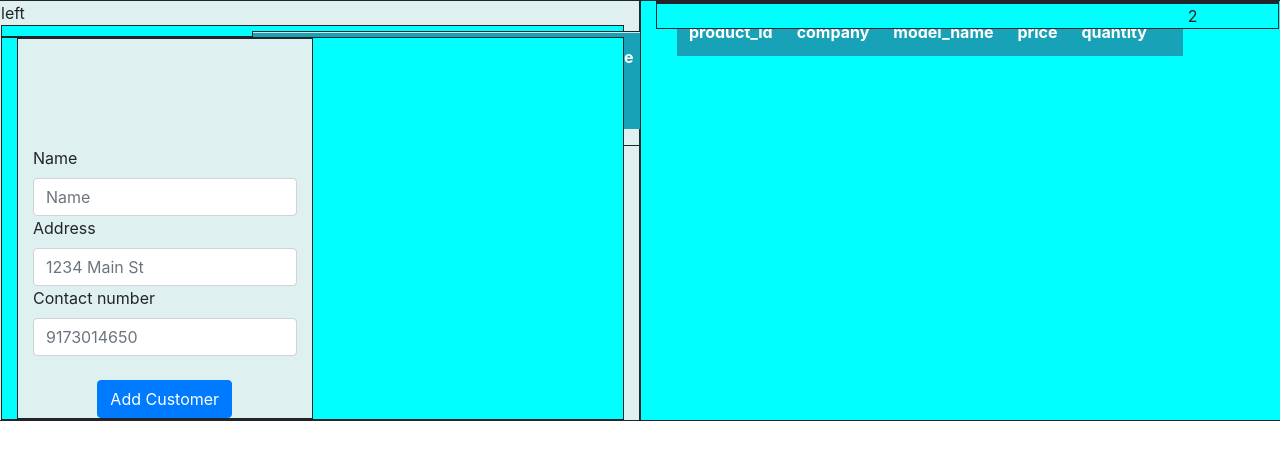
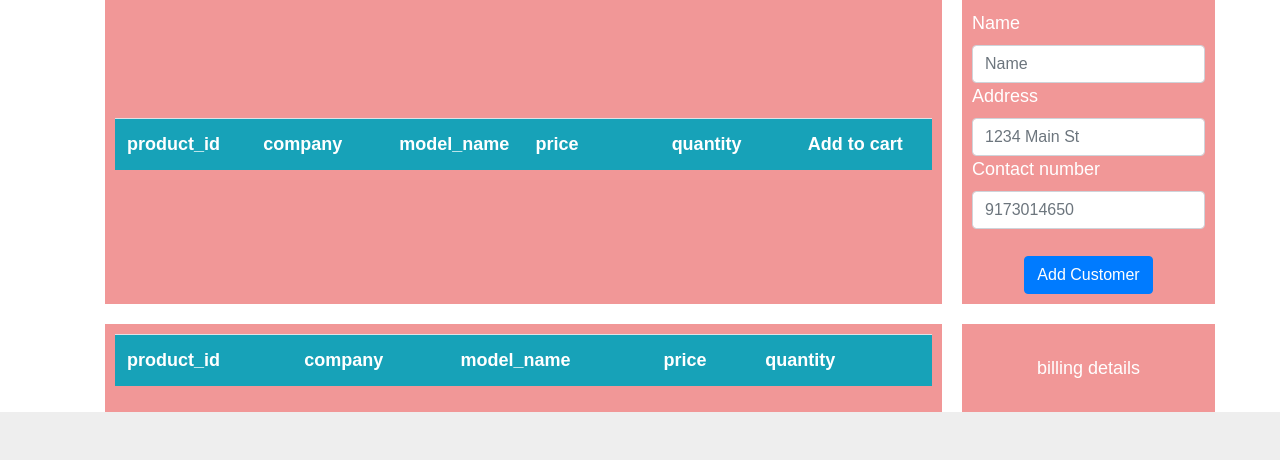
Before and after one commit to paramparekh/SMS_DBMS, a website: page Modules/Billing.html in a window 1280 px wide. Drawn offline with nearby package versions, Linux system fonts and the light colour scheme; no server answers.

Commit message:
unit testing started

```diff
--- a/CSS/Supplier.css
+++ b/CSS/Supplier.css
@@ -4,12 +4,12 @@
     margin-left: 10px;
 }
 #leftdiv{
-    background-color: darkgray;
+    background-color: rgba(58, 208, 245, 0.684);
     margin-right: 5px;
     padding: 1%;
 }
 #rightdiv{
-    background-color: darkgray;
+    background-color: rgba(58, 208, 245, 0.684);
     width: 1200px;
     height: 650px;
     padding: 5px;
@@ -24,5 +24,6 @@
 }
 
 th{
-    color:#fff;
+    color:rgb(8, 8, 8);
+    background-color: rgb(251, 179, 106);
   }
--- a/CSS/billing.css
+++ b/CSS/billing.css
@@ -27,17 +27,22 @@
     border: 1px solid;
 }
 #div1{
-
+    display: table;
     padding: 5px;
 }
 
 #recorddiv{
     float: left;
     border: 1px solid;
-
     margin-left: 230px;
+    display: table;
 }
-
+#recorddiv2{
+    float: left;
+    border: 1px solid;
+    margin-left: 230px;
+    display: table;
+}
 th{
     color:#fff;
   }
@@ -53,6 +58,7 @@ th{
     background-color: aqua;
     border-color: black;
     border: 1px solid;
+
 }
 
 #sb2{
@@ -60,5 +66,34 @@ th{
     background-color: rgb(0, 255, 255);
     border-color: black;
     border: 1px solid;
+}
 
-}
+
+*{
+    margin:0;
+    padding:0;
+    box-sizing:border-box;
+  }
+  html{
+    background-color:#eee;
+  }
+  .container{
+    margin-left: 90px;
+    background-color:#fff;
+    display:grid;
+    grid-template-columns: auto auto;
+    grid-row: auto auto;
+    grid-column-gap: 20px;
+    grid-row-gap: 20px;
+
+  }
+.box{
+      background-color:rgb(241, 151, 151);
+      padding: 10px;
+      color:#fff;
+      display:flex;
+      align-items:center;
+      justify-content:center;
+      font-size:18px;
+      font-family:sans-serif;
+    }
--- a/CSS/mobile.css
+++ b/CSS/mobile.css
@@ -2,11 +2,21 @@
 
     padding: 5px;
 }
-
+/*
 #recorddiv{
     float: left;
     border: 1px solid;
     margin-left: 230px;
+}*/
+
+table {
+    margin: 0 auto;
+    width: 100%;
+}
+
+input {
+    width: 60px;
+    overflow-y: scroll;
 }
 
 th{
--- a/Modules/Billing.html
+++ b/Modules/Billing.html
@@ -11,14 +11,14 @@
     <link rel="stylesheet" href="/CSS/billing.css">
 </head>
 <body>
-
+        <!--
 
         <div class="row">
-             <div class="col" id="leftdiv">left
+             <div class="col" id="leftdiv">
                 <div class="col" id="sb1">
                     <div id="div1">
 
-        <div id="recorddiv">
+            <div id="recorddiv">
 
             <table class="table table-striped">
                 <tr  class="bg-info">
@@ -42,7 +42,7 @@
 
                </div>
                 <div class="col" id="sb2">
-                  <div class="col" id="leftdiv">
+                  <div class="col" id="formleftdiv">
                      <form onkeydown="return event.key != 'Enter';" autocomplete="off" id="Custfrm" >
                           <label for="name">Name</label>
                           <div class="row">
@@ -63,9 +63,12 @@
 
                 </div>
              </div>
+
+
              <div class="col" id="rightdiv">
-                <div class="col" id="selecteditems"> <div id="div2">
-    <div id="recorddiv2">
+                <div class="col" id="selecteditems">
+                    <div id="div2">
+         <div id="recorddiv2">
 
         <table class="table table-striped">
             <tr  class="bg-info">
@@ -85,12 +88,76 @@
         </table>
 
     </div>
-   </div></div>
+   </div>
+</div>
              <div class="col" id="billdetails">2</div>
              </div>
 
+      -->
+
+       <div class="container">
+        <div class="box">
+            <table class="table table-striped" style="table-layout: fixed;">
+                <tr  class="bg-info">
+                    <th>product_id</th>
+                    <th>company</th>
+                    <th>model_name</th>
+                    <th>price</th>
+                    <th>quantity</th>
+                    <th>Add to cart</th>
+                </tr>
+
+                <tbody id="myTable">
+
+                </tbody>
+
+            </table>
+
+        </div>
+        <div class="box">
+
+            <form onkeydown="return event.key != 'Enter';" autocomplete="off" id="Custfrm" >
+                <label for="name">Name</label>
+                <div class="row">
+                  <div class="col">
+                    <input type="text" class="form-control" placeholder="Name" name="Name" id="Name" >
+                  </div>
+                </div>
+
+                <label for="inputAddress">Address</label>
+                <input type="text" class="form-control"  placeholder="1234 Main St" name="Address" id="Address">
+
+                <label for="phonenumber">Contact number</label>
+                <input type="tel" class="form-control" placeholder="9173014650" name="phonenumber" id="phonenumber">
+                <br>
+                <center><button class="btn btn-primary" type="submit">Add Customer</button></center>
+           </form>
 
 
+        </div>
+        <div class="box">
+
+            <table class="table table-striped">
+                <tr  class="bg-info">
+                    <th>product_id</th>
+                    <th>company</th>
+                    <th>model_name</th>
+                    <th>price</th>
+                    <th>quantity</th>
+                    <th></th>
+
+                </tr>
+
+                <tbody id="myTable2">
+
+                </tbody>
+
+            </table>
+
+
+        </div>
+        <div class="box">billing details</div>
+       </div>
 
 
 </body>
```
Also changed, not shown: Modules/Supplier.html (+1 -0 lines).
